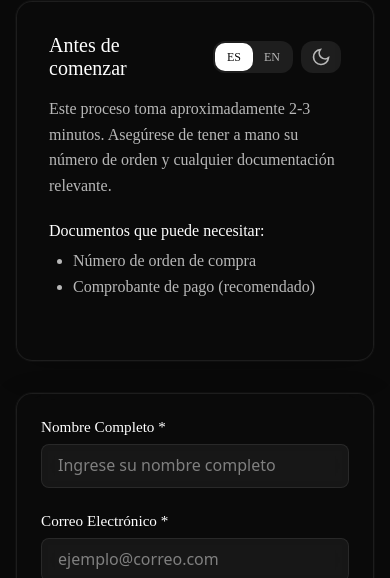
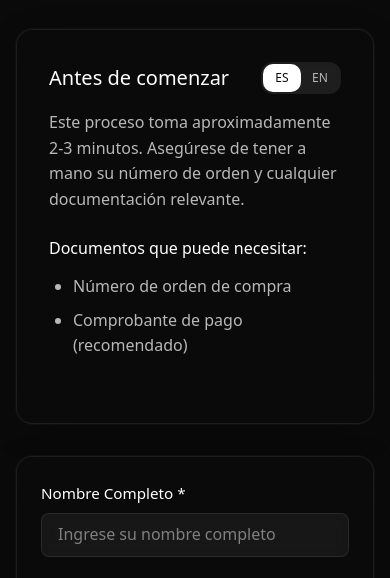
Before and after one commit to hunt-tickets/hunt-refund, a website built with Vite: page index.html in a window 390 px wide. Shown: the part 217-795 px from the top of the page. Built offline with nearby package versions, Linux system fonts and the light colour scheme.

Commit message:
update package.json

```diff
--- a/index.html
+++ b/index.html
@@ -62,22 +62,6 @@
                   <button type="button" class="lang-btn active" data-lang="es">ES</button>
                   <button type="button" class="lang-btn" data-lang="en">EN</button>
                 </div>
-                <button type="button" class="theme-toggle" id="theme-toggle" aria-label="Toggle theme">
-                  <svg class="theme-icon sun-icon" width="20" height="20" viewBox="0 0 24 24" fill="none" stroke="currentColor" stroke-width="2">
-                    <circle cx="12" cy="12" r="5"></circle>
-                    <line x1="12" y1="1" x2="12" y2="3"></line>
-                    <line x1="12" y1="21" x2="12" y2="23"></line>
-                    <line x1="4.22" y1="4.22" x2="5.64" y2="5.64"></line>
-                    <line x1="18.36" y1="18.36" x2="19.78" y2="19.78"></line>
-                    <line x1="1" y1="12" x2="3" y2="12"></line>
-                    <line x1="21" y1="12" x2="23" y2="12"></line>
-                    <line x1="4.22" y1="19.78" x2="5.64" y2="18.36"></line>
-                    <line x1="18.36" y1="5.64" x2="19.78" y2="4.22"></line>
-                  </svg>
-                  <svg class="theme-icon moon-icon" width="20" height="20" viewBox="0 0 24 24" fill="none" stroke="currentColor" stroke-width="2">
-                    <path d="M21 12.79A9 9 0 1 1 11.21 3 7 7 0 0 0 21 12.79z"></path>
-                  </svg>
-                </button>
               </div>
             </div>
             <p data-es="Este proceso toma aproximadamente 2-3 minutos. Asegúrese de tener a mano su número de orden y cualquier documentación relevante." data-en="This process takes approximately 2-3 minutes. Make sure you have your order number and any relevant documentation at hand.">Este proceso toma aproximadamente 2-3 minutos. Asegúrese de tener a mano su número de orden y cualquier documentación relevante.</p>
--- a/src/main.js
+++ b/src/main.js
@@ -624,18 +624,4 @@ document.addEventListener('DOMContentLoaded', () => {
   // Initialize form
   new RefundForm()
 
-  // Theme toggle functionality
-  const themeToggle = document.getElementById('theme-toggle')
-
-  // Check for saved theme preference or default to dark mode
-  const savedTheme = localStorage.getItem('theme') || 'dark'
-  document.documentElement.setAttribute('data-theme', savedTheme)
-
-  themeToggle.addEventListener('click', () => {
-    const currentTheme = document.documentElement.getAttribute('data-theme')
-    const newTheme = currentTheme === 'dark' ? 'light' : 'dark'
-
-    document.documentElement.setAttribute('data-theme', newTheme)
-    localStorage.setItem('theme', newTheme)
-  })
 })
--- a/src/style.css
+++ b/src/style.css
@@ -19,28 +19,6 @@
   --error: #ffffff;
   --error-bg: #1a1a1a;
   --warning: #ffffff;
-
-:root[data-theme="light"] {
-  --bg-primary: #ffffff;
-  --bg-secondary: #f8f9fa;
-  --bg-tertiary: #e9ecef;
-  --bg-quaternary: #dee2e6;
-  --text-primary: #212529;
-  --text-secondary: #495057;
-  --text-muted: #6c757d;
-  --text-subtle: #868e96;
-  --border-primary: #dee2e6;
-  --border-secondary: #e9ecef;
-  --border-tertiary: #ced4da;
-  --accent-primary: #212529;
-  --accent-primary-hover: #495057;
-  --accent-secondary: #343a40;
-  --accent-muted: #6c757d;
-  --success: #28a745;
-  --success-bg: #d4edda;
-  --error: #dc3545;
-  --error-bg: #f8d7da;
-  --warning: #ffc107;
 
   font-family: 'Source Sans 3', system-ui, -apple-system, BlinkMacSystemFont, 'Segoe UI', Roboto, sans-serif;
   line-height: 1.6;
@@ -118,56 +96,7 @@ body {
   margin: 0;
 }
 
-.header-controls {
-  display: flex;
-  align-items: center;
-  gap: 0.75rem;
-}
 
-.theme-toggle {
-  position: relative;
-  background: rgba(255, 255, 255, 0.08);
-  border: none;
-  border-radius: 12px;
-  width: 40px;
-  height: 32px;
-  display: flex;
-  align-items: center;
-  justify-content: center;
-  cursor: pointer;
-  transition: all 0.3s ease;
-  color: var(--text-secondary);
-}
-
-.theme-toggle:hover {
-  background: rgba(255, 255, 255, 0.12);
-  color: var(--text-primary);
-}
-
-.theme-icon {
-  position: absolute;
-  transition: all 0.3s ease;
-}
-
-.sun-icon {
-  opacity: 0;
-  transform: rotate(180deg) scale(0.5);
-}
-
-.moon-icon {
-  opacity: 1;
-  transform: rotate(0deg) scale(1);
-}
-
-[data-theme="light"] .sun-icon {
-  opacity: 1;
-  transform: rotate(0deg) scale(1);
-}
-
-[data-theme="light"] .moon-icon {
-  opacity: 0;
-  transform: rotate(-180deg) scale(0.5);
-}
 
 .language-toggle {
   position: relative;
@@ -771,9 +700,6 @@ body {
     min-width: 0;
   }
 
-  .header-controls {
-    gap: 0.5rem;
-  }
 
   .refund-method-selector {
     grid-template-columns: 1fr;
```
